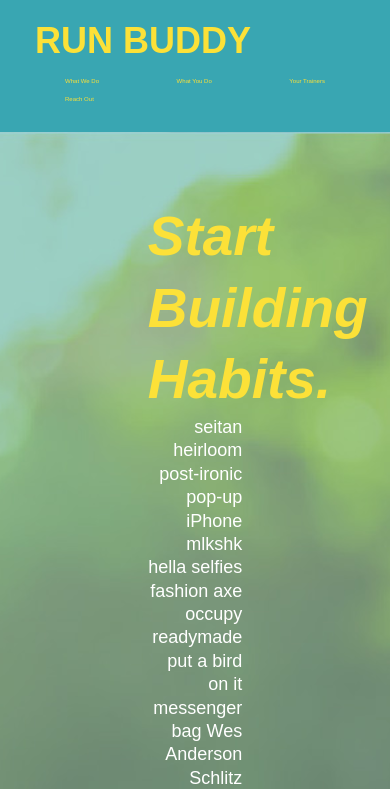
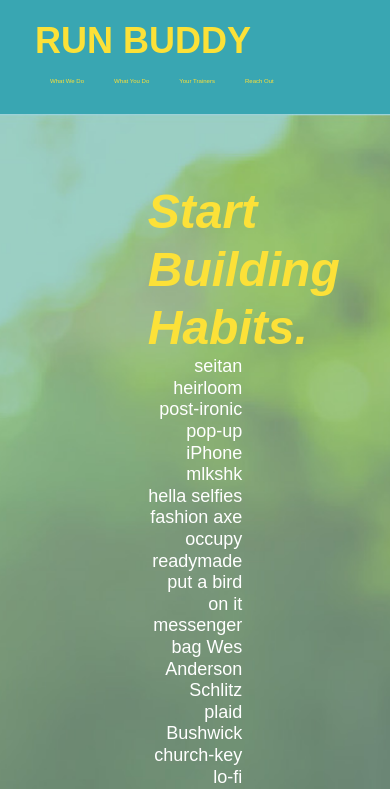
Before and after one commit to tristristy/run-buddy, a plain HTML site: page index.html in a window 390 px wide. Shown: the top 789 px of the page. Drawn offline with Linux system fonts and the light colour scheme.

```diff
--- a/assets/css/style.css
+++ b/assets/css/style.css
@@ -44,7 +44,7 @@ header nav ul {
 }
 
 header nav ul li a {
-    margin: 0 30px;
+    padding: 10px 15px;
     font-weight: lighter;
     font-size: 1.55vw;
 }
@@ -85,6 +85,7 @@ section {
     display: flex;
     justify-content: center;
     flex-wrap: wrap;
+    align-items: flex-start;
 }
 
 .hero-cta {
@@ -93,12 +94,12 @@ section {
     margin: 3.5%;
     color: #fff;
     font-size: 18px;
-    line-height: 1.3;
+    line-height: 1.2;
 }
 
 .hero-cta h2 {
     font-style: italic;
-    font-size: 55px;
+    font-size: 48px;
     color: #fce138;
 }
 
@@ -346,3 +347,21 @@ section {
 .flex-row {
     display: flex;
 }
+
+/* MEDIA QUERY FOR SMALLER DESKTOP SCREENS AND SMALLER*/
+
+@media screen and (max-width:900px ){
+
+}
+
+/* MEDIA QUERY FOR TABLETS AND SMALLER*/
+
+@media screen and (max-width: 768px) {
+
+}
+
+/* MEDIA QUERY FOR PHONES AND SMALLER*/
+
+@media screen and (max-width: 575px) {
+
+}
--- a/index.html
+++ b/index.html
@@ -2,6 +2,7 @@
 <html lang="eng">
    <head>
     <link rel="stylesheet" href="./assets/css/style.css" />
+    <meta name="viewport" content="width=device-width, initial-scale=1.0"/>
     </head>
 <body>
 
```
Also changed, not shown: privacy-policy.html (+1 -0 lines).
